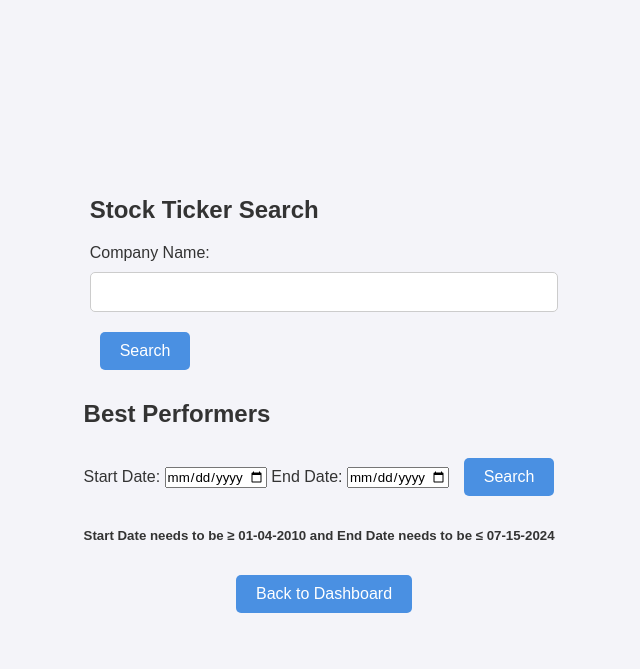
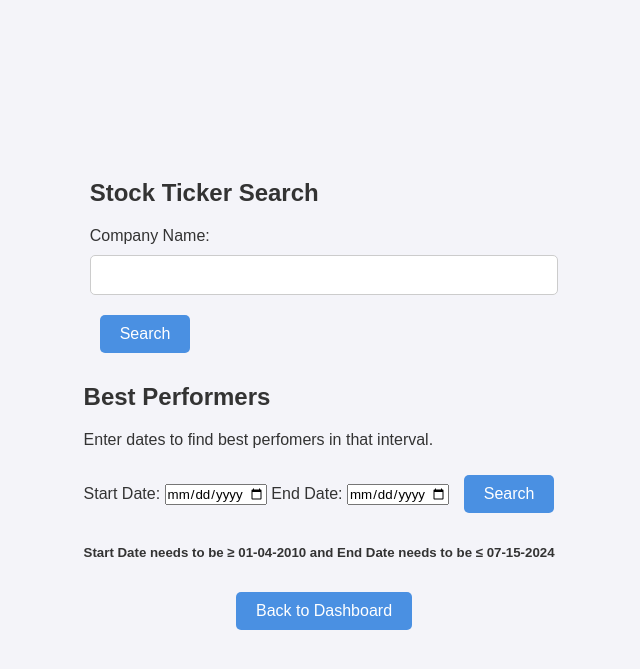
Before and after one commit to cs411-alawini/su24-cs411-team004-oak, a Flask app: page /stats/ in a window 1280 px wide. Shown: the top 669 px of the page, without its empty margins (316-956 px from the left). Run offline with Flask 3, Linux system fonts and the light colour scheme; the visitor is signed in with stand-in values (Sample User, id 1).

Commit message:
added explanation in stats

```diff
--- a/Project/templates/stats.html
+++ b/Project/templates/stats.html
@@ -40,6 +40,7 @@
     </artlicle>
     <article>
         <h2>Best Performers</h2>
+        <p>Enter dates to find best perfomers in that interval.</p>
         {%if msg1%}
             <p>{{msg1}}</p>
         {%endif%}
```
